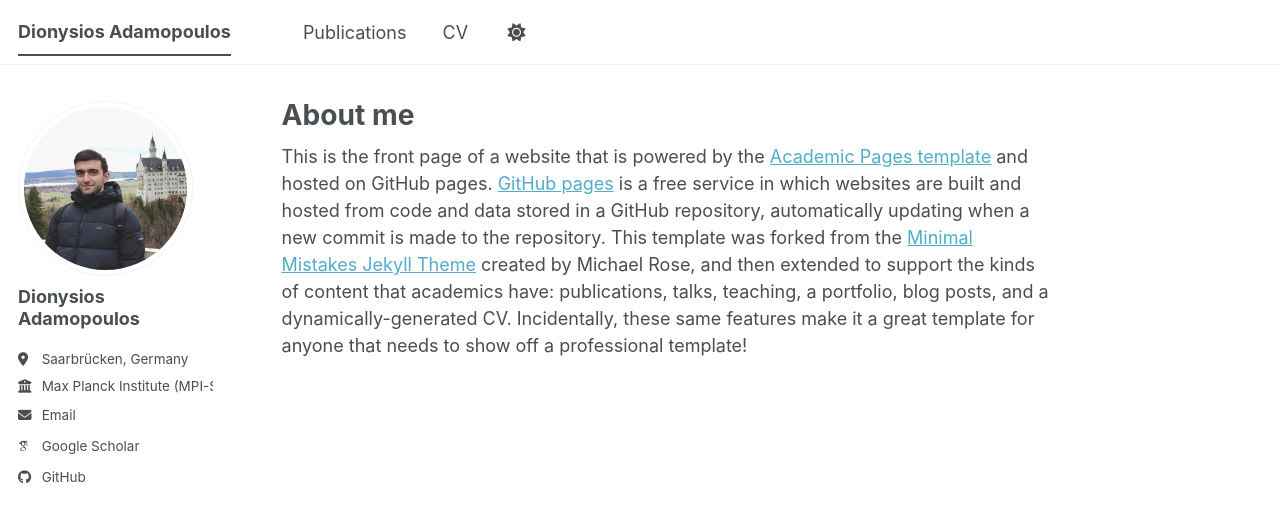
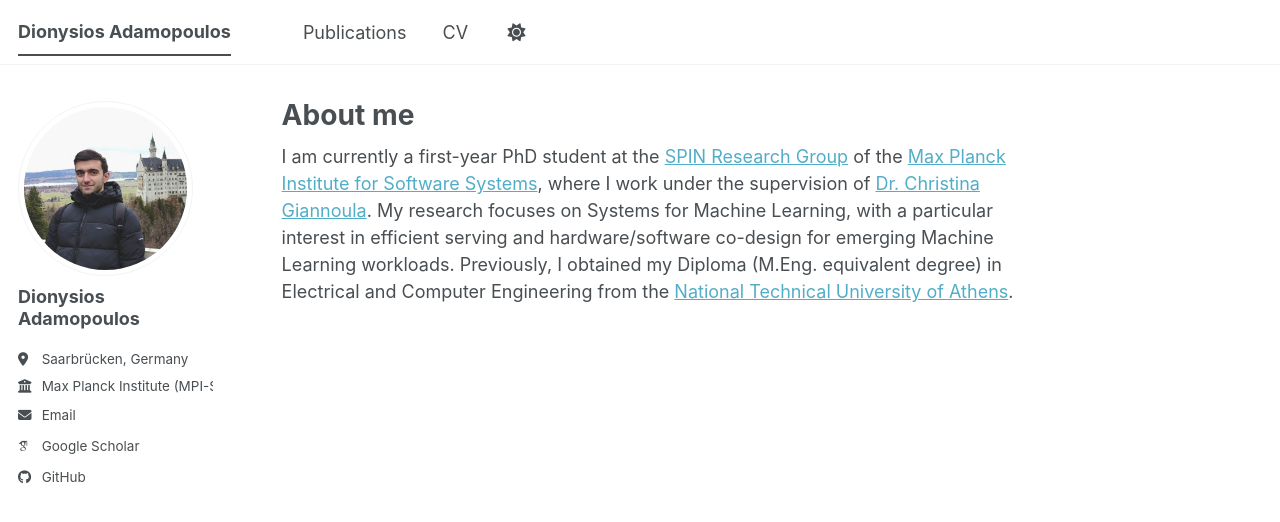
Before and after one commit to dion-adam/dion-adam.github.io, a Jekyll site: the page built from _pages/about.md, in a window 1280 px wide. Shown: the top 522 px of the page. Built offline with Jekyll 4.4.1, drawn with Linux system fonts in a browser that asks for light colours; some web fonts are replaced; a script bundle is joined from its source files by our own code; library files that are not in the unit come from our copies.

Commit message:
Update about.md
Updated the about page to include personal information and research focus.

```diff
--- a/_pages/about.md
+++ b/_pages/about.md
@@ -7,4 +7,4 @@ redirect_from:
   - /about.html
 ---
 
-This is the front page of a website that is powered by the [Academic Pages template](https://github.com/academicpages/academicpages.github.io) and hosted on GitHub pages. [GitHub pages](https://pages.github.com) is a free service in which websites are built and hosted from code and data stored in a GitHub repository, automatically updating when a new commit is made to the repository. This template was forked from the [Minimal Mistakes Jekyll Theme](https://mmistakes.github.io/minimal-mistakes/) created by Michael Rose, and then extended to support the kinds of content that academics have: publications, talks, teaching, a portfolio, blog posts, and a dynamically-generated CV. Incidentally, these same features make it a great template for anyone that needs to show off a professional template!
+I am currently a first-year PhD student at the [SPIN Research Group](https://cgiannoula.github.io/pages/spin_home.html) of the [Max Planck Institute for Software Systems](https://www.mpi-sws.org/), where I work under the supervision of [Dr. Christina Giannoula](https://cgiannoula.github.io/pages/index.html). My research focuses on Systems for Machine Learning, with a particular interest in efficient serving and hardware/software co-design for emerging Machine Learning workloads. Previously, I obtained my Diploma (M.Eng. equivalent degree) in Electrical and Computer Engineering from the [National Technical University of Athens](https://www.ece.ntua.gr/en/).
```
